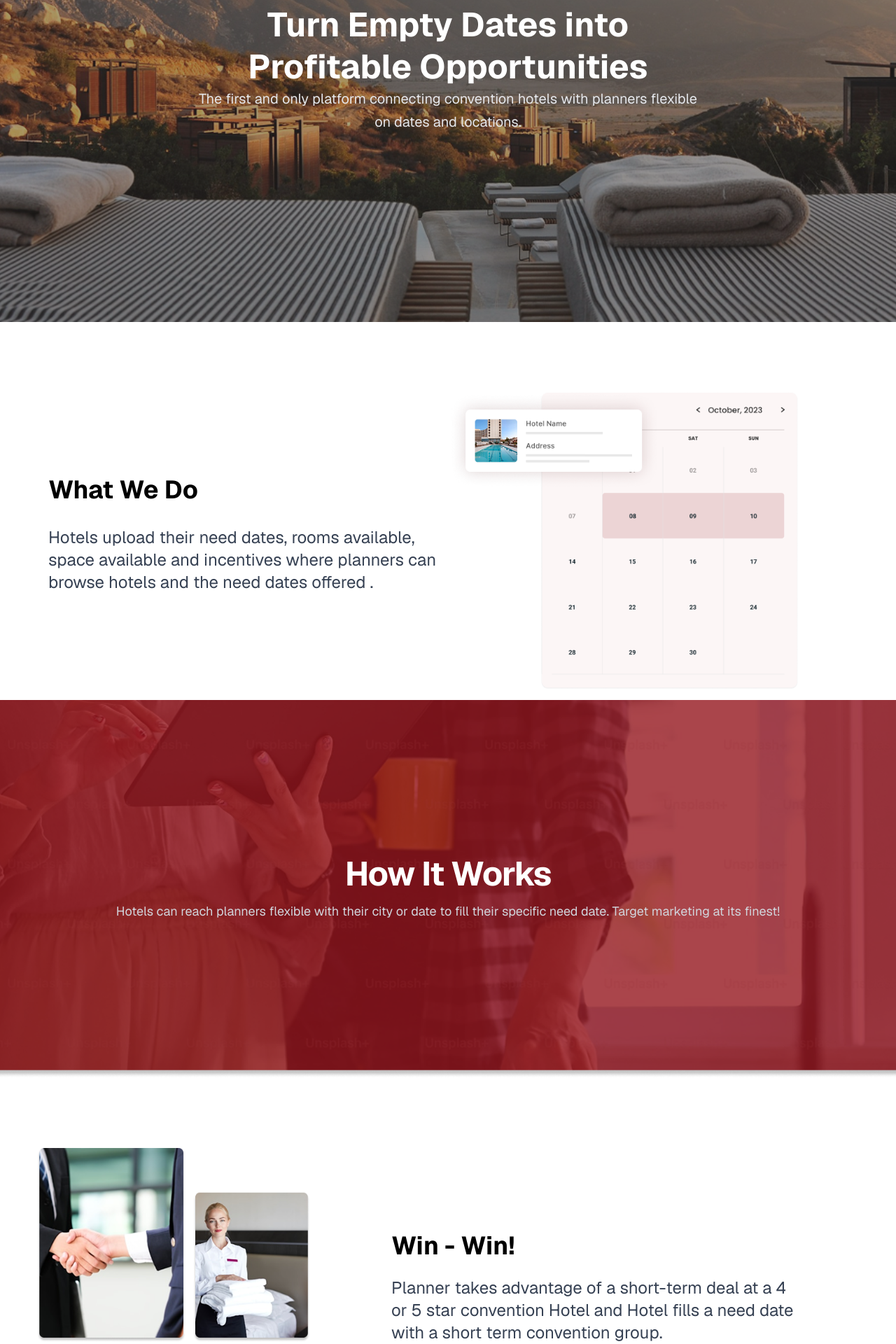
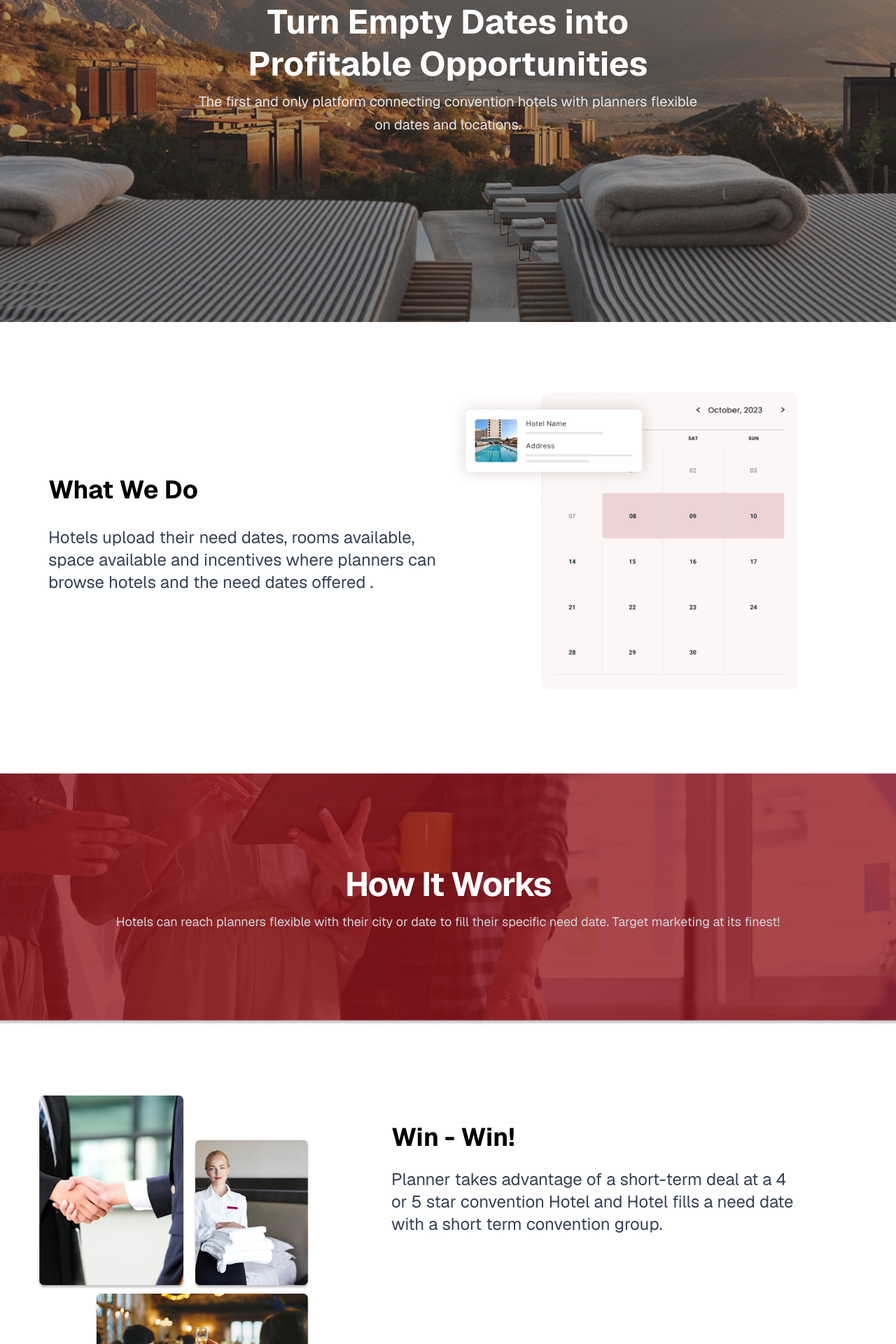
Before and after one commit to ihtishamDev/needates-website-v2, a Next.js app: page / in a window 1280 px wide. Shown: the part 340-2260 px from the top of the page at 70% size. Built offline with nearby package versions, Linux system fonts and the light colour scheme.

Commit message:
Updated feature X or fixed issue Y

```diff
--- a/src/app/(pages)/Components/PriceingCard/page.tsx
+++ b/src/app/(pages)/Components/PriceingCard/page.tsx
@@ -45,9 +45,9 @@ const PricingCard: React.FC<PricingCardProps> = ({ pricing }) => {
     <div className="w-full max-w-[90%] md:max-w-[30%] bg-white border border-gray-200 rounded-lg shadow-sm p-6 sm:p-8 text-left mt-10 flex flex-col">
       <h1 className="text-4xl font-bold text-red-900">
         {pricing || "Free"}
-        <span className="text-sm text-gray-600 font-normal">
+        {/* <span className="text-sm text-gray-600 font-normal">
           {" "} / per month billed annually
-        </span>
+        </span> */}
       </h1>
       <p className="text-2xl font-bold mt-5">For Planners:</p>
       <hr className="text-gray-400 mt-3" />
--- a/src/app/(pages)/ContactUs/page.tsx
+++ b/src/app/(pages)/ContactUs/page.tsx
@@ -19,9 +19,9 @@ const ContactUs = () => {
           </h1>
         </div>
       </section>
-      <section className="p-6 sm:mt-25">
+      <section className="p-6 sm:mt-25 mt-15 mb-20">
         <div className="container sm:flex justify-between sm:px-30">
-          <div className="py-20 ">
+          <div className="py-10 ">
             <h2 className="text-4xl font-bold text-black mb-4">GET IN TOUCH</h2>
             <div className="space-y-6">
               <div className="flex items-start gap-3">
@@ -42,7 +42,7 @@ const ContactUs = () => {
           </div>
 
           {/* form */}
-          <div className="bg-red-100 p-5 sm:w-2/5 mb-15">
+          <div className="bg-red-100 p-5 sm:w-2/5 ">
             <div className="mb-5">
               <label
                 htmlFor="Name"
--- a/src/app/(pages)/Home/pages.tsx
+++ b/src/app/(pages)/Home/pages.tsx
@@ -7,24 +7,24 @@ const Home = () => {
   return (
     <div className=" ">
       <section
-        className="sm:h-screen flex flex-col items-center justify-center bg-center bg-no-repeat bg-cover bg-blend-multiply"
+        className="sm:h-screen h-70 flex flex-col items-center justify-center bg-center bg-no-repeat bg-cover bg-blend-multiply"
         style={{ backgroundImage: "url(/images/dashboard.png)" }}
       >
         <Topbar />
         <div className="container text-center flex flex-col items-center justify-center h-full px-4">
-          <h1 className="sm:text-5xl text-sm sm:leading-tight text-white font-bold">
+          <h1 className="sm:text-5xl text-sm sm:leading-tight leading-lg text-white font-bold">
             Turn Empty Dates into <br /> Profitable Opportunities
           </h1>
-          <p className="mb-8 text-sm sm:text-xl font-normal text-gray-200 sm:px-16 leading-relaxed">
+          <p className="mb-8 text-sm sm:text-xl font-normal text-gray-200 sm:px-55 px-5 leading-relaxed mt-2">
             The first and only platform connecting convention hotels with
-            planners flexible <br /> on dates and locations.
+            planners flexible on dates and locations.
           </p>
         </div>
       </section>
 
       <section className="container px-8 ">
         <div className="sm:flex sm:mt-25  ">
-          <div className="flex-1 py-30 ">
+          <div className="flex-1 mt-30 ">
             <h1 className="sm:text-4xl text-3xl font-bold">What We Do</h1>
             <p className="sm:text-2xl text-gray-700 py-8 ">
               Hotels upload their need dates, rooms available, space available
@@ -39,21 +39,21 @@ const Home = () => {
       </section>
 
       <section
-        className="items-center bg-center bg-no-repeat bg-cover bg-blend-multiply"
+        className="flex items-center justify-center bg-center bg-no-repeat bg-cover h-90 bg-blend-multiply mt-30"
         style={{ backgroundImage: "url(/images/dashboard1.png)" }}
       >
-        <div className="container text-center py-56 w-full">
+        <div className="container text-center flex flex-col justify-center items-center w-full">
           <h1 className="mb-4 font-bold tracking-tight leading-none text-white sm:text-5xl text-3xl">
             How It Works
           </h1>
-          <p className=" font-normal text-gray-300 sm:text-lg text-xl px-4">
+          <p className="font-normal text-gray-300 sm:text-lg text-xl px-4">
             Hotels can reach planners flexible with their city or date to fill
             their specific need date. Target marketing at its finest!
           </p>
         </div>
       </section>
 
-      <section className="sm:mt-25 mt-20">
+      <section className="sm:mt-25 mt-30  sm:mb-20">
         <div className="sm:flex container">
           <div className="px-4 ">
             <Image
@@ -64,7 +64,7 @@ const Home = () => {
             />
           </div>
 
-          <div className="sm:flex-1 py-30 sm:px-25 px-10 sm:mb-30">
+          <div className="sm:flex-1 py-10 sm:px-25 px-10 mb-20">
             <h1 className="sm:text-4xl text-3xl font-bold">Win - Win!</h1>
             <p className="text-2xl text-gray-700 py-6 ">
               Planner takes advantage of a short-term deal at a 4 or 5 star
--- a/src/app/(pages)/Pricing/page.tsx
+++ b/src/app/(pages)/Pricing/page.tsx
@@ -18,7 +18,7 @@ const Pricing = () => {
       <section className="container text-center py-15 sm:py-20">
         <div className="tracking-tight leading-loose">
           <h1 className="sm:text-4xl font-bold sm:mb-4">Join the Needates Community</h1>
-          <p className="sm:text-x ">
+          <p className="sm:text-x px-7">
             Are you a planner in search of need date availability? <br />Is your hotel
             looking to boost your need dates to a targeted audience?<br /> Sign up
             with one of our options.
```
